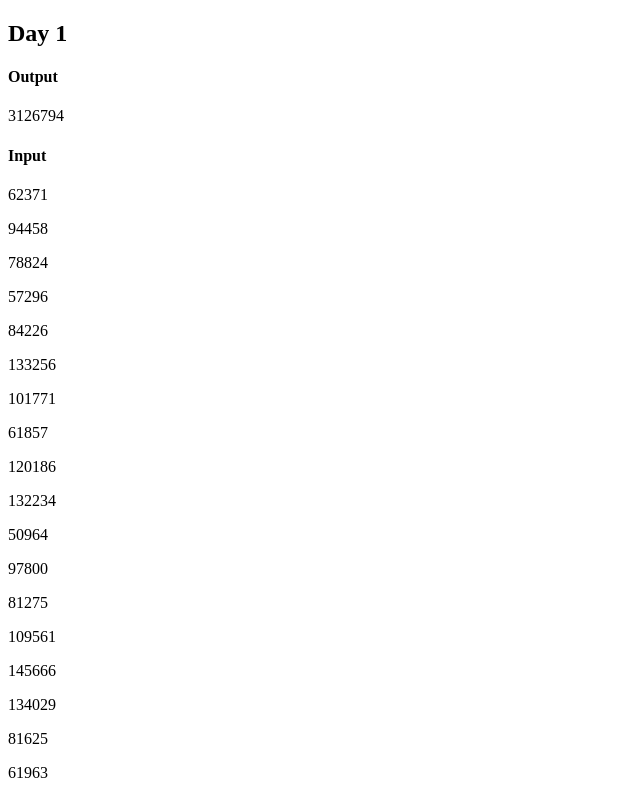
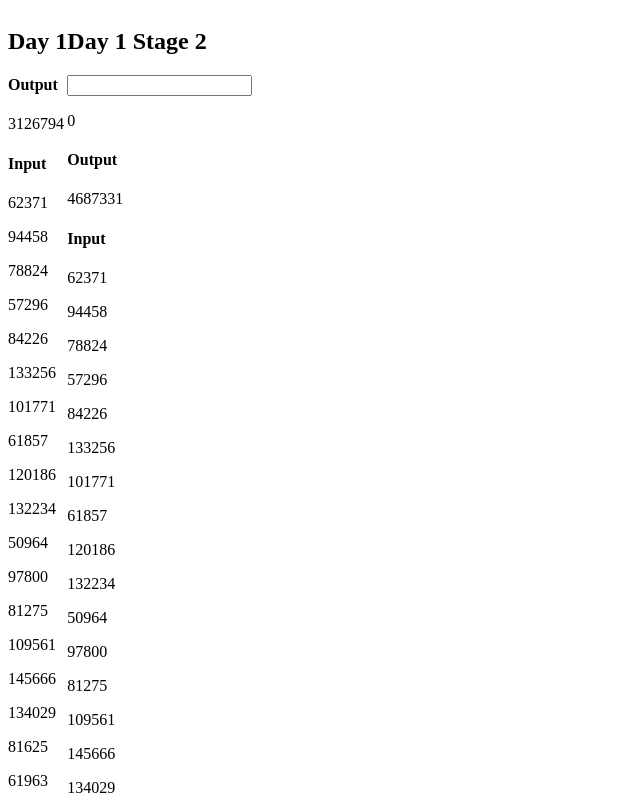
Before and after one commit to w1553/adventofcode.com-2019, an Angular app: page / in a window 1280 px wide. Shown: the top 799 px of the page, without its empty margins (0-640 px from the left). Built offline with nearby package versions, Linux system fonts and the light colour scheme.

Commit message:
Day 1 Stage 2 done

```diff
--- a/src/app/app.component.html
+++ b/src/app/app.component.html
@@ -1 +1,5 @@
-<app-day1></app-day1>
+<div id='components'>
+  <app-day1></app-day1>
+
+  <app-day1-stage2></app-day1-stage2>
+</div>
--- /dev/null
+++ b/src/app/app.component.scss
@@ -0,0 +1,4 @@
+#components {
+  display: flex;
+  flex-direction: row;
+}
--- a/src/app/app.component.ts
+++ b/src/app/app.component.ts
@@ -3,7 +3,7 @@ import { Component } from '@angular/core';
 @Component({
   selector: 'app-root',
   templateUrl: './app.component.html',
-  styleUrls: ['./app.component.css']
+  styleUrls: ['./app.component.scss']
 })
 export class AppComponent {
   title = 'AdventOfCode2019';
--- a/src/app/app.module.ts
+++ b/src/app/app.module.ts
@@ -3,11 +3,13 @@ import { NgModule } from '@angular/core';
 
 import { AppComponent } from './app.component';
 import { Day1Component } from './day1/day1.component';
+import { Day1Stage2Component } from './day1-stage2/day1-stage2.component';
 
 @NgModule({
   declarations: [
     AppComponent,
-    Day1Component
+    Day1Component,
+    Day1Stage2Component
   ],
   imports: [
     BrowserModule
--- /dev/null
+++ b/src/app/day1-stage2/day1-stage2.component.html
@@ -0,0 +1,10 @@
+<h2>Day 1 Stage 2</h2>
+
+<input type="number" (keyup)="testOut = fuelCalc($event.target.value)">
+<p>{{testOut}}</p>
+
+<h4>Output</h4>
+<p>{{output}}</p>
+
+<h4>Input</h4>
+<p *ngFor="let item of input">{{item}}</p>
--- /dev/null
+++ b/src/app/day1-stage2/day1-stage2.component.ts
@@ -0,0 +1,134 @@
+import { Component, OnInit } from '@angular/core';
+
+@Component({
+  selector: 'app-day1-stage2',
+  templateUrl: './day1-stage2.component.html',
+  styleUrls: ['./day1-stage2.component.css']
+})
+export class Day1Stage2Component implements OnInit {
+  public input = [
+    62371,
+    94458,
+    78824,
+    57296,
+    84226,
+    133256,
+    101771,
+    61857,
+    120186,
+    132234,
+    50964,
+    97800,
+    81275,
+    109561,
+    145666,
+    134029,
+    81625,
+    61963,
+    83820,
+    104210,
+    62264,
+    146376,
+    91889,
+    116069,
+    54596,
+    132877,
+    70341,
+    89983,
+    84627,
+    51617,
+    84846,
+    114416,
+    132268,
+    136516,
+    104082,
+    133669,
+    86585,
+    96389,
+    111737,
+    51954,
+    132971,
+    84097,
+    66260,
+    133883,
+    84720,
+    51985,
+    61024,
+    55912,
+    125334,
+    69541,
+    58806,
+    56014,
+    62563,
+    80799,
+    67284,
+    93971,
+    147238,
+    114830,
+    61376,
+    65096,
+    73498,
+    54792,
+    88590,
+    63225,
+    129226,
+    67872,
+    55563,
+    110467,
+    91120,
+    100281,
+    148236,
+    121886,
+    75671,
+    124736,
+    90588,
+    52175,
+    140673,
+    71029,
+    73865,
+    142021,
+    140326,
+    77894,
+    61245,
+    96492,
+    136329,
+    132967,
+    83975,
+    53082,
+    56784,
+    50024,
+    131154,
+    138517,
+    130787,
+    103334,
+    104287,
+    140644,
+    148945,
+    58945,
+    62153,
+    93488
+  ];
+
+  public output = 0;
+
+  public testIn = 0;
+  public testOut = 0;
+
+  constructor() {
+    this.input.forEach(element => {
+      this.output += this.fuelCalc(element);
+    });
+  }
+
+  ngOnInit() {}
+
+  fuelCalc(mass: number) {
+    let fuelMass = Math.floor(mass / 3) - 2;
+    if (fuelMass > 0) {
+      fuelMass += this.fuelCalc(fuelMass);
+    } else {
+      fuelMass = 0;
+    }
+    return fuelMass;
+  }
+}
```
Also changed, not shown: src/app/day1-stage2/day1-stage2.component.css (added), 1 other file (tests, documents, lock files or other folders).
